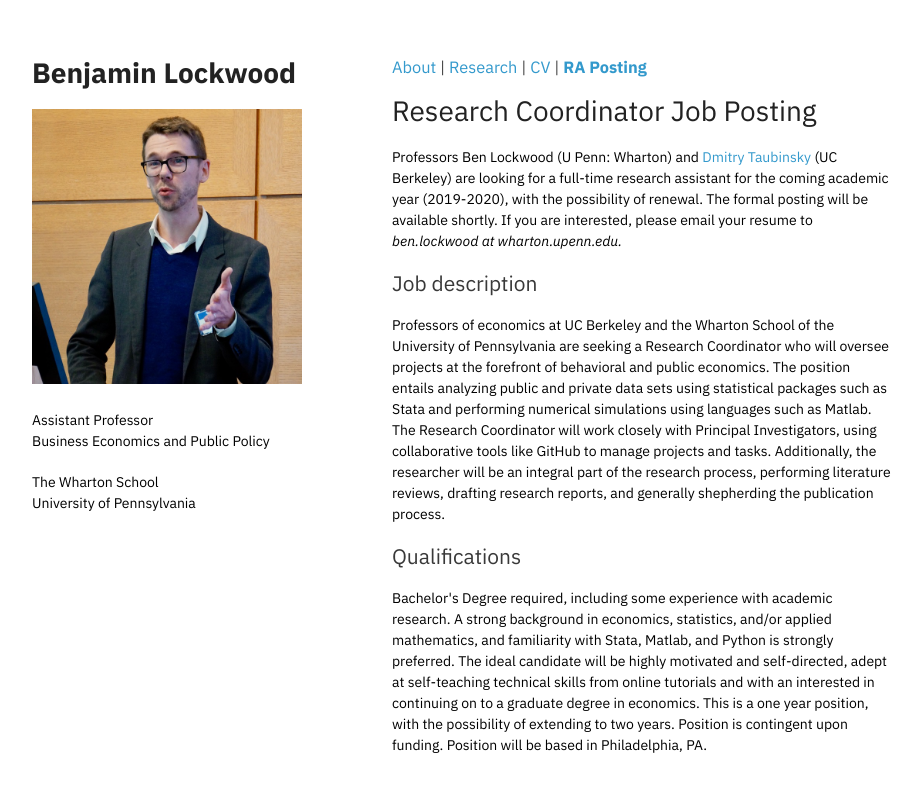
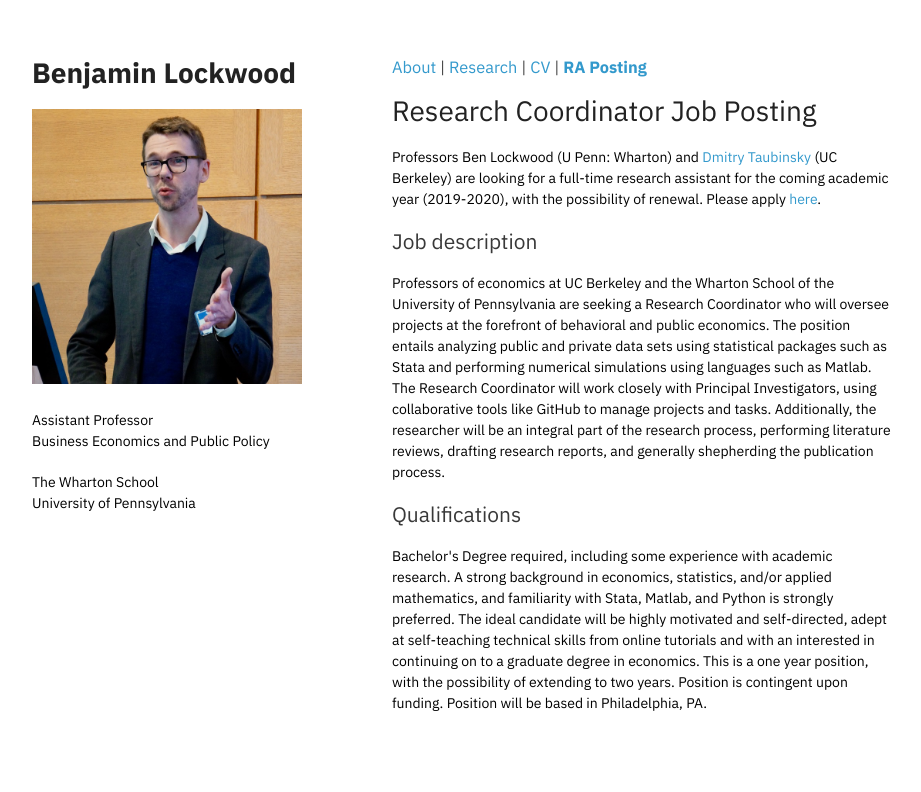
Before and after one commit to sxfinance/sxia.github.io, a Jekyll site: the page ra.html, which Jekyll copies as it is, in a window 1280 px wide. Shown: the top 792 px of the page, without its empty margins (178-1099 px from the left). Built offline with Jekyll 4.4.1, drawn with Linux system fonts in a browser that asks for light colours.

Commit message:
Update ra.html

```diff
--- a/ra.html
+++ b/ra.html
@@ -46,7 +46,7 @@
 
     	<h1>Research Coordinator Job Posting</h1>
 
-      <p>Professors Ben Lockwood (U Penn: Wharton) and <a href="https://www.dmitrytaubinsky.com">Dmitry Taubinsky</a> (UC Berkeley) are looking for a full-time research assistant for the coming academic year (2019-2020), with the possibility of renewal. The formal posting will be available shortly. If you are interested, please email your resume to <i>ben.lockwood at wharton.upenn.edu.</i></p>
+      <p>Professors Ben Lockwood (U Penn: Wharton) and <a href="https://www.dmitrytaubinsky.com">Dmitry Taubinsky</a> (UC Berkeley) are looking for a full-time research assistant for the coming academic year (2019-2020), with the possibility of renewal. Please apply <a href="https://jobs.hr.upenn.edu/postings/46361">here</a>.</p>
 
       <h2>Job description</h2>
 
```
